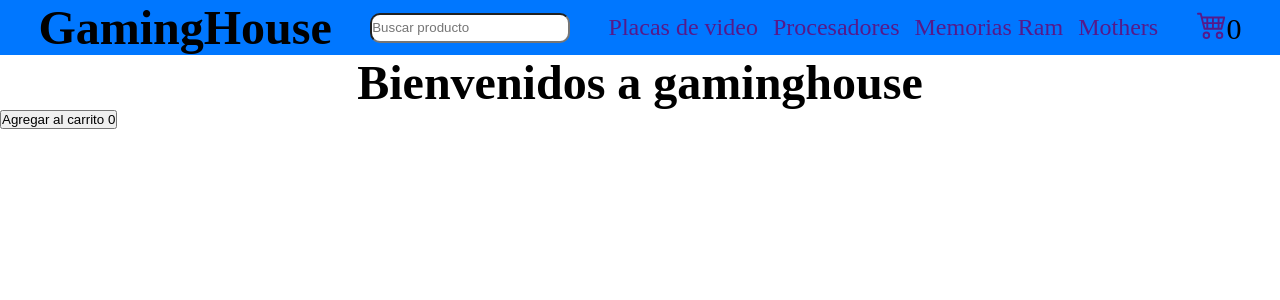
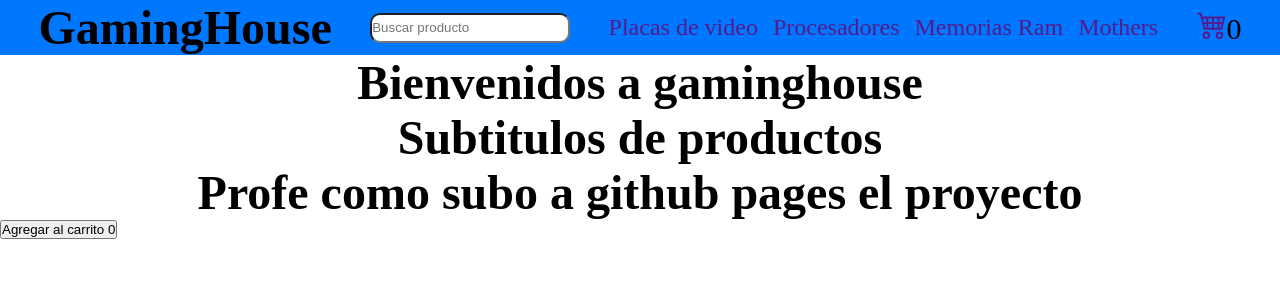
Before and after one commit to Tolomatico/ProyectoReact, a React (Vite) app in the folder gaminghouse/: page / in a window 1280 px wide. Shown: the top 300 px of the page. Built offline with nearby package versions, Linux system fonts and the light colour scheme.

Commit message:
PreEntrega1+Ballesty

```diff
--- a/gaminghouse/package.json
+++ b/gaminghouse/package.json
@@ -6,6 +6,7 @@
   "scripts": {
     "dev": "vite",
     "build": "vite build",
+
     "preview": "vite preview"
   },
   "dependencies": {
--- a/gaminghouse/src/App.jsx
+++ b/gaminghouse/src/App.jsx
@@ -11,16 +11,16 @@ function App() {
     <>
        <NavBar />
 
-      <ItemContainerList  titulo={`gaminghouse`} />
+      <ItemContainerList  titulo={`gaminghouse`} subtitulo={`productos`} ayudapls={`como subo a github pages el proyecto`} />
 
 
 
-        <div>
+        <>
 
           <button onClick={() => setCarrito((carrito) => carrito + 1)}>
             Agregar al carrito  {carrito}
           </button>
-        </div>
+        </>
 
 
 
--- a/gaminghouse/src/componentes/ItemContainerList/ItemContainerList.jsx
+++ b/gaminghouse/src/componentes/ItemContainerList/ItemContainerList.jsx
@@ -1,12 +1,13 @@
 const ItemContainerList = (props) => {
 
-    const {titulo}=props
-    console.log(titulo)
+    const {titulo,subtitulo,ayudapls}=props
+
     return (
         <>
 
             <h3 className={`title`}>Bienvenidos a {titulo}</h3>
-
+            <h4 className={`title`}>Subtitulos de {subtitulo}</h4>
+            <h5 className={`title`}>Profe {ayudapls}</h5>
         </>
     )
 }
--- a/gaminghouse/src/componentes/NavBar/NavBar.jsx
+++ b/gaminghouse/src/componentes/NavBar/NavBar.jsx
@@ -1,9 +1,12 @@
 import CartWidget from "../CartWidget/CartWidget"
+import Container from 'react-bootstrap/Container';
 
 function NavBar() {
 
     return (
-        <div className={`navBar`}>
+
+        <Container className={`navBar`}>
+
 
             <div><h1>GamingHouse</h1></div>
 
@@ -20,7 +23,8 @@ function NavBar() {
                 <CartWidget />
             </div>
 
-        </div>
+
+        </Container>
     )
 }
 
```
